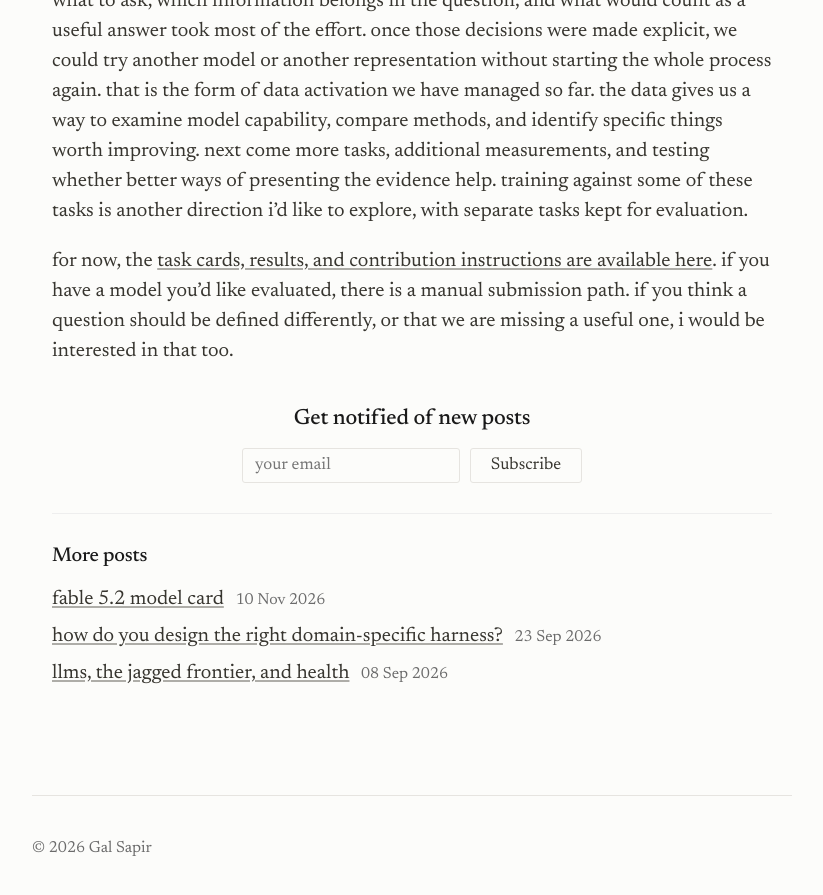
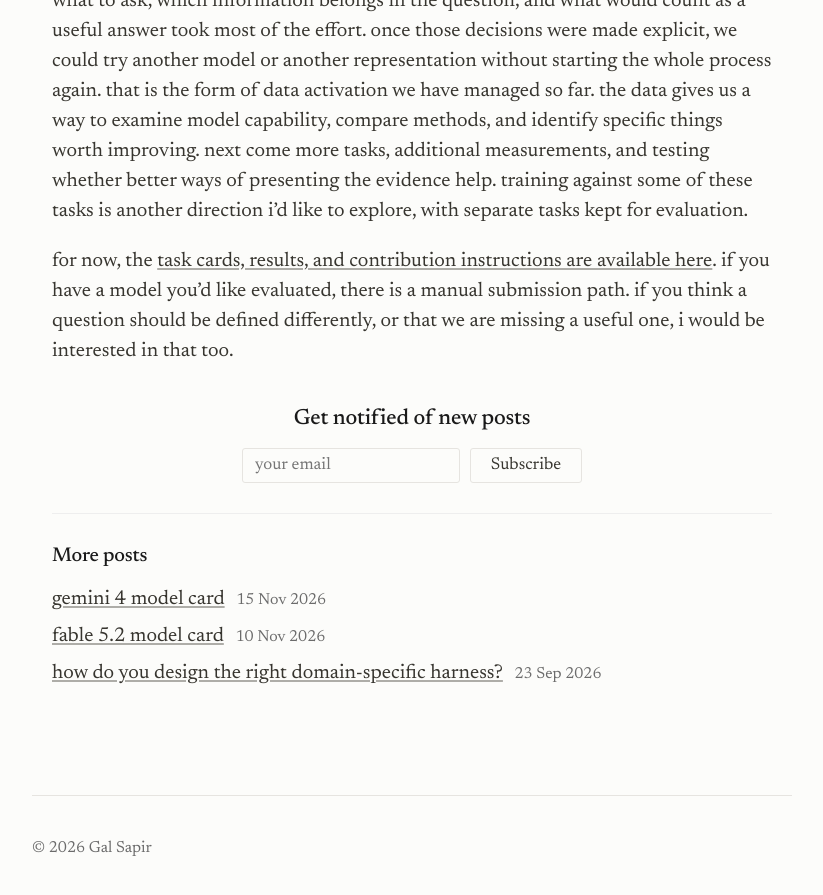
Before and after one commit to galsapir/sparse-thoughts, a Jekyll site: the page built from _posts/2026-09-06-phenobench.md, in a window 1280 px wide and 900 px high, scrolled down 6442 px. Shown: the top 895 px of the window, without its empty margins (228-1051 px from the left). Built offline with Jekyll 4.4.1, drawn with Linux system fonts in a browser that asks for light colours.

Commit message:
Publish Gemini 4 model card post with narration

```diff
--- a/_drafts/gemini-4-model-card.md
+++ b/_posts/2026-11-15-gemini-4-model-card.md
@@ -1,9 +1,11 @@
 ---
 layout: post
+redirect_from: /gemini-4-model-card/
 title: "gemini 4 model card"
 description: "a few observations on Gemini 4, token efficiency, and its model card."
 date: 2026-11-15
 tags: [evaluation, benchmarks]
+audio: "assets/audio/gemini-4-model-card.mp3"
 ---
 
 Gemini 4 Carbon [became broadly available this week](https://blog.google/innovation-and-ai/models-and-research/gemini-models/gemini-4-carbon-now-available/), and i like to skim the model cards and announcements to see what they can reveal.
```
Also changed, not shown: 1 other file.
